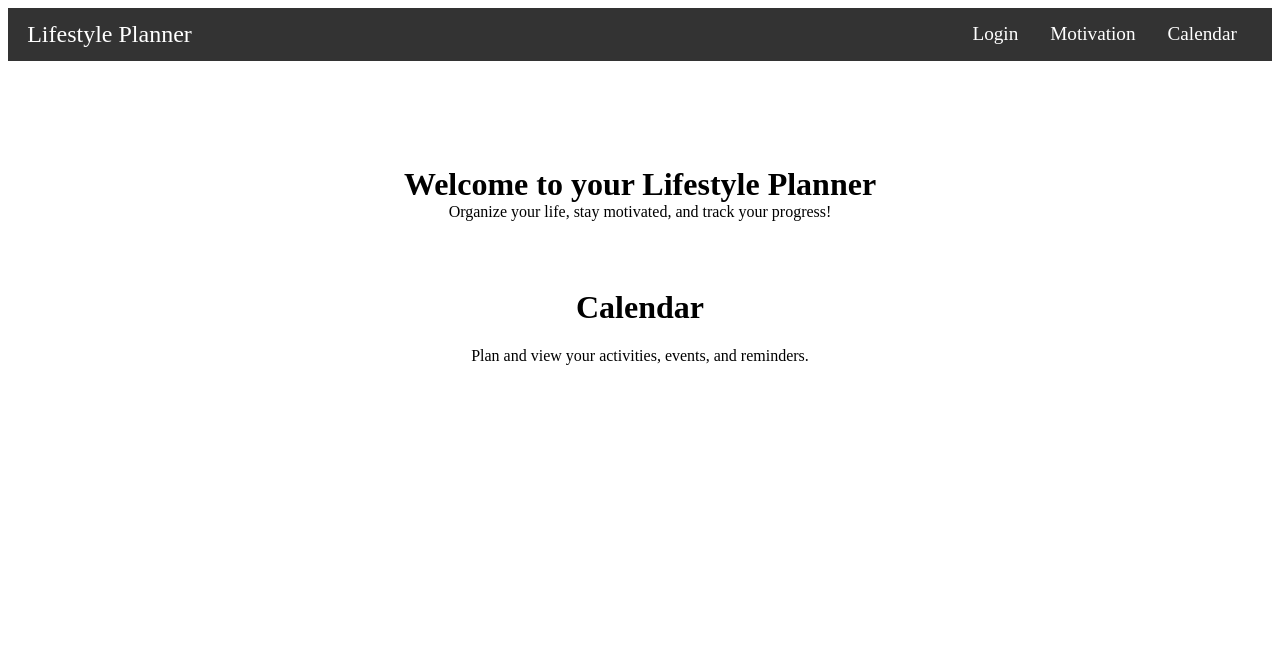
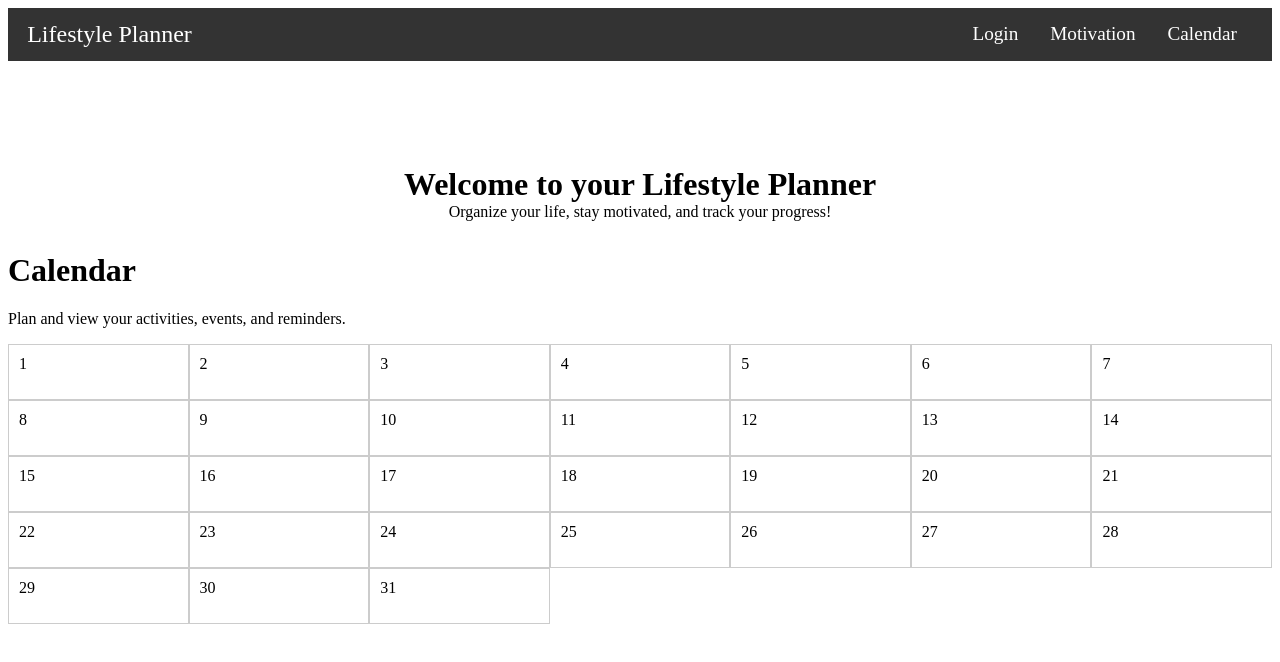
Before and after one commit to joshbaileydev513/lifestyle-planner, an Angular app in the folder lifestyle-planner/: page /calendar in a window 1280 px wide. Shown: the top 662 px of the page. Built offline with nearby package versions, Linux system fonts and the light colour scheme.

Commit message:
added simple calendar to page, need to add additional functionality for saving events and editing each day

```diff
--- a/lifestyle-planner/src/app/calendar/calendar.component.html
+++ b/lifestyle-planner/src/app/calendar/calendar.component.html
@@ -2,4 +2,15 @@
     <h1>Calendar</h1>
     <p>Plan and view your activities, events, and reminders.</p>
     <!-- Add your calendar features here -->
+</div>
+
+<div class="calendar">
+  <div *ngFor="let day of daysInMonth" class="day">
+    <div (click)="showEvents(day)">
+      {{ day.date.getDate() }}
+    </div>
+    <ul>
+      <li *ngFor="let event of day.events">{{ event.title }} at {{ event.time }}</li>
+    </ul>
   </div>
+</div>
--- a/lifestyle-planner/src/app/calendar/calendar.component.scss
+++ b/lifestyle-planner/src/app/calendar/calendar.component.scss
@@ -1,5 +1,18 @@
-.content {
-    text-align: center;
-    padding: 2em;
-    /* Add more styling as needed */
+.calendar {
+  display: grid;
+  grid-template-columns: repeat(7, 1fr); // 7 days a week
+  .day {
+    border: 1px solid #ccc;
+    padding: 10px;
+    cursor: pointer;
+    &:hover {
+      background-color: #f0f0f0;
+    }
   }
+}
+
+// .content {
+//     text-align: center;
+//     padding: 2em;
+//     /* Add more styling as needed */
+//   }
--- a/lifestyle-planner/src/app/calendar/calendar.component.ts
+++ b/lifestyle-planner/src/app/calendar/calendar.component.ts
@@ -1,10 +1,63 @@
-import { Component } from '@angular/core';
+import { Component, OnInit } from '@angular/core';
+
+interface CalendarDay {
+  date: Date;
+  events: Event[];
+}
+
+interface Event {
+  title: string;
+  time: string; // Could be a Date object for more complex timing needs
+  description?: string;
+}
 
 @Component({
   selector: 'app-calendar',
   templateUrl: './calendar.component.html',
   styleUrls: ['./calendar.component.scss']
 })
-export class CalendarComponent {
-  // Add any logic for your calendar component here
+
+export class CalendarComponent implements OnInit {
+  currentMonth: Date;
+  daysInMonth: CalendarDay[];
+
+  constructor() {
+    this.currentMonth = new Date();
+    this.daysInMonth = [];
+  }
+
+  ngOnInit() {
+    this.loadMonth(this.currentMonth);
+  }
+
+  loadMonth(date: Date) {
+    const startDay = new Date(date.getFullYear(), date.getMonth(), 1);
+    const endDay = new Date(date.getFullYear(), date.getMonth() + 1, 0);
+    const days = [];
+
+    for (let d = startDay; d <= endDay; d.setDate(d.getDate() + 1)) {
+      days.push({
+        date: new Date(d),
+        events: this.getEventsForDay(d)
+      });
+    }
+
+    this.daysInMonth = days;
+  }
+
+  getEventsForDay(date: Date): Event[] {
+    // This would normally fetch from a store or backend
+    return []; // Placeholder
+  }
+
+  addEventToDay(day: CalendarDay, event: Event) {
+    day.events.push(event);
+    // Here you might want to save to local storage or send to a backend
+  }
+
+  showEvents(day: CalendarDay) {
+    console.log('Events on ', day.date.toDateString(), ':', day.events);
+    // Implement further logic here to show events (e.g., modal, alert, new component view)
+  }
+
 }
```
